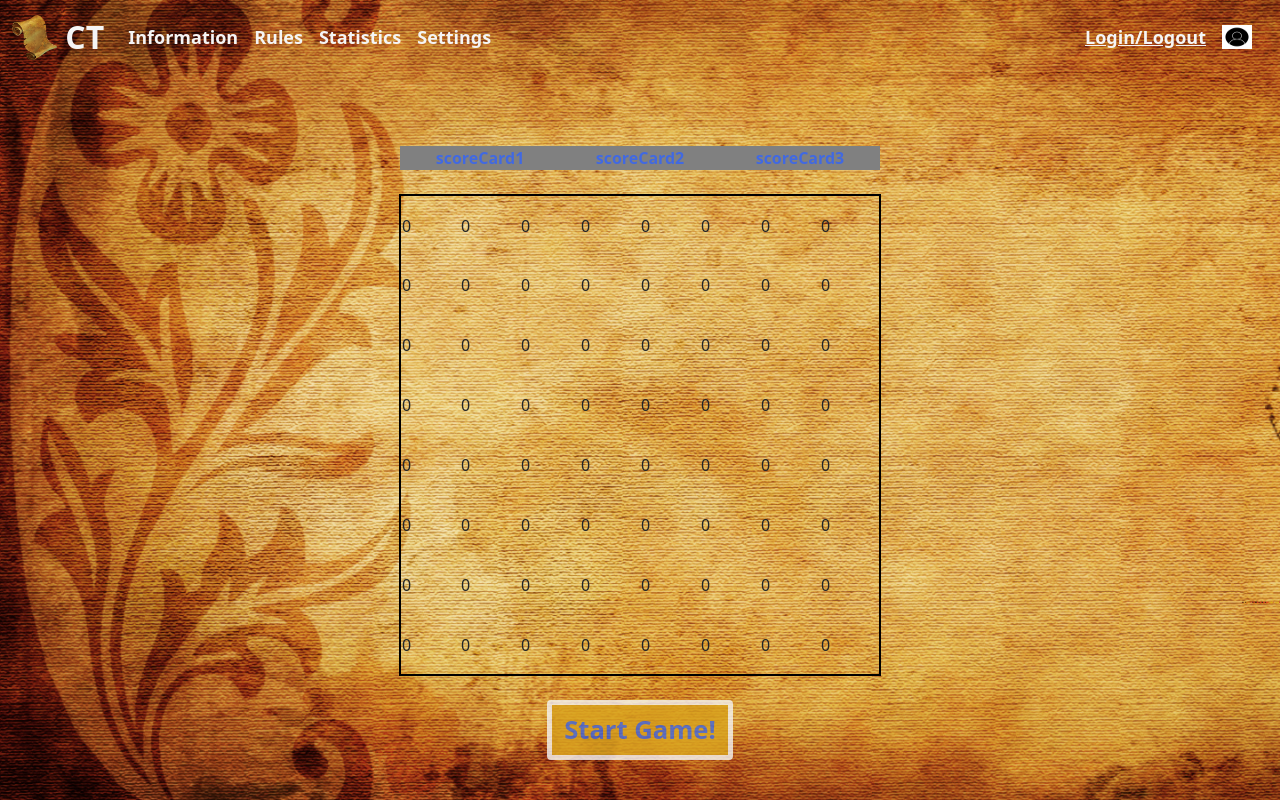
After one commit to jwyatt1999/CITS3403_Cartographers, a Flask app: page /game in a window 1280 px wide. The commit adds this page. Run offline with Flask 2, Linux system fonts and the light colour scheme.

Commit message:
Merge branch 'main' of https://github.com/jwyatt1999/CITS3403_Cartographers into main_page_css

```diff
--- a/cartographers/app.py
+++ b/cartographers/app.py
@@ -10,6 +10,10 @@ app.config['SECRET_KEY'] = 'mysecret'
 def main_page():
     return render_template("index.html")
 
+@app.route("/game")
+def game():
+    return render_template("game_page.html")
+
 @app.route("/rules")
 def rules():
     return render_template("rules.html")
--- a/game_logic.js
+++ b/cartographers/static/game_logic.js
@@ -89,6 +89,7 @@ document.onkeydown = function(e) {
  */
 function startGame() {
     document.getElementById("startButton").hidden=true;
+    document.getElementById("points_table").hidden=false;
     document.getElementById("gameOver").innerHTML = "";
 
     gameBoard = [
--- a/cartographers/static/style.css
+++ b/cartographers/static/style.css
@@ -1,3 +1,13 @@
+/* CSS for Background */
+body {
+    background-image: url("./images/main_bg.jpg");
+    background-size: cover;
+    background-repeat: no-repeat;
+    background-attachment: fixed;
+    opacity: 1;
+}
+
+/* CSS for index.html */
 .hero-text{
     text-align: center;
     position: absolute;
@@ -7,47 +17,10 @@
     color: royalblue;
 }
 
-.bgimage{
-    height: 100vh;
-    background: url("./images/main_bg.jpg");
-    background-size: cover;
-    position: relative;
-    opacity: 0.85;
-  }
-
 .hero-title {
     font-size: 8rem;
     font-size: 8vw;
 
-}
-
-.navbar-inner {
-    background: transparent;
-}
-
-.nav-link, .nav-item {
-    color: whitesmoke !important;
-    font-weight: bold;
-    font-size: large;
- }
-
- .navbar-brand {
-    color: whitesmoke !important;
-    font-weight: bold;
-    font-size: xx-large;
- }
-
- .information_scroll, .rule_scroll {
-    padding: 0;
-    display: block;
-    margin: 0 auto;
-    position: absolute;
-    top: 20%;
-    left: 50%;
-    transform: translate(-50%, -18%);
-    max-height: 100%;
-    max-width: 100%;
-    z-index: -1;
 }
 
 .info_paragraph, .rule_paragraph, .info_header, .rule_header {
@@ -93,3 +66,67 @@
     font-size: 25px;
     font-size: 1.25vw;
 }
+
+/* CSS for base.html */
+.navbar-inner {
+    background: transparent;
+}
+
+.nav-link, .nav-item {
+    color: whitesmoke !important;
+    font-weight: bold;
+    font-size: large;
+ }
+
+ .navbar-brand {
+    color: whitesmoke !important;
+    font-weight: bold;
+    font-size: xx-large;
+ }
+
+ .information_scroll, .rule_scroll {
+    padding: 0;
+    display: block;
+    margin: 0 auto;
+    position: absolute;
+    top: 20%;
+    left: 50%;
+    transform: translate(-50%, -18%);
+    max-height: 100%;
+    max-width: 100%;
+    z-index: -1;
+}
+
+/* This CSS will affect game_page.html */
+table {
+    border: 2px solid black;
+}
+
+td {
+    height: 60px;
+    width: 60px;
+}
+
+.btn_start {
+    opacity: 0.8;
+    background-color: goldenrod;
+    border-color: whitesmoke;
+    border-width: 5px;
+    color: royalblue;
+    font-weight: bold;
+    font-size: 30px;
+    font-size: 2vw;
+}
+
+.center {
+    display: flex;
+    justify-content: center;
+    align-items: center;
+  }
+
+ .scorecards_header, .point_table{
+    background-color: gray;
+    color: royalblue;
+    font-weight: bold;
+    width: 480px;
+}
--- a/cartographers/templates/base.html
+++ b/cartographers/templates/base.html
@@ -14,19 +14,20 @@
     <link rel="stylesheet" href="./static/style.css">
 
     <!-- JS -->
-    <script src="page_logic.js"></script>
+    <script src="./static/game_logic.js"></script>
+    <script src="./static/score_cards.js"></script>
     <script src="https://cdn.jsdelivr.net/npm/bootstrap@5.1.3/dist/js/bootstrap.bundle.min.js" integrity="sha384-ka7Sk0Gln4gmtz2MlQnikT1wXgYsOg+OMhuP+IlRH9sENBO0LRn5q+8nbTov4+1p" crossorigin="anonymous"></script>
 </head>
 
 <body>
 
-    <nav class="navbar navbar-expand-lg fixed-top">
+    <nav class="navbar navbar-expand-lg">
         <div class="container-fluid">
 
             <!--Cartographers branding and initials on top left of page-->
             <a class="navbar-brand" href="/">
                 <!--Source: https://www.pinterest.es/pin/296463587957508615/-->
-                <img src="./images/scroll_icon_mainpage.png" alt="" width="45" height="45" class="d-inline-block align-text-top">
+                <img src="{{url_for('static', filename = 'images/scroll_icon_mainpage.png')}}" alt="" width="45" height="45" class="d-inline-block align-text-top">
                 CT
             </a>
 
@@ -63,7 +64,7 @@
 
             <!--Profile Button-->
             <a class="nav-link" href="./profile_page.html">
-                <img src="./images/1_ksb_64_generated.jpg" alt="profile icon" width="30" height="24" class="d-inline-block align-text-top">
+                <img src="{{url_for('static', filename = 'images/1_ksb_64_generated.jpg')}}" alt="profile icon" width="30" height="24" class="d-inline-block align-text-top">
             </a>
 
 
--- /dev/null
+++ b/cartographers/templates/game_page.html
@@ -0,0 +1,77 @@
+{% extends "base.html" %}
+
+{% block content %}
+
+    <br><br><br>
+
+    <div class="container scorecards_header">
+        <div class="row justify-content-md-center" style="text-align:center">
+            <div class="col col-md-4" id="scoreCard1">scoreCard1</div>
+            <div class="col col-md-4" id="scoreCard2">scoreCard2</div>
+            <div class="col col-md-4" id="scoreCard3">scoreCard3</div>
+        </div>
+        <div class="row justify-content-md-center" style="text-align:center">
+            <div class="col col-md-4" id="cardsRemaining1"></div>
+            <div class="col col-md-4" id="cardsRemaining2"></div>
+            <div class="col col-md-4" id="cardsRemaining3"></div>
+        </div>
+    </div>
+    <br>
+
+    <table class="board" style="margin-left:auto;margin-right:auto;">
+        <tr id="boardRow0">
+            <td>0</td><td>0</td><td>0</td><td>0</td><td>0</td><td>0</td><td>0</td><td>0</td>
+        </tr>
+        <tr id="boardRow1">
+            <td>0</td><td>0</td><td>0</td><td>0</td><td>0</td><td>0</td><td>0</td><td>0</td>
+        </tr>
+        <tr id="boardRow2">
+            <td>0</td><td>0</td><td>0</td><td>0</td><td>0</td><td>0</td><td>0</td><td>0</td>
+        </tr>
+        <tr id="boardRow3">
+            <td>0</td><td>0</td><td>0</td><td>0</td><td>0</td><td>0</td><td>0</td><td>0</td>
+        </tr>
+        <tr id="boardRow4">
+            <td>0</td><td>0</td><td>0</td><td>0</td><td>0</td><td>0</td><td>0</td><td>0</td>
+        </tr>
+        <tr id="boardRow5">
+            <td>0</td><td>0</td><td>0</td><td>0</td><td>0</td><td>0</td><td>0</td><td>0</td>
+        </tr>
+        <tr id="boardRow6">
+            <td>0</td><td>0</td><td>0</td><td>0</td><td>0</td><td>0</td><td>0</td><td>0</td>
+        </tr>
+        <tr id="boardRow7">
+            <td>0</td><td>0</td><td>0</td><td>0</td><td>0</td><td>0</td><td>0</td><td>0</td>
+        </tr>
+    </table>
+    <br>
+
+    <div class="container">
+        <div class="center">
+            <button id="startButton" class="btn btn-primary btn_start" type="submit" onclick="startGame();">Start Game!</button>
+        </div>
+    </div>
+    <div class="container">
+        <div class="center">
+            <table hidden class="point_table" id="points_table">
+                <tr>
+                    <td id="playerPoints">Points: 0</td>
+                    <td id="playerCoins">Coins: 0</td>
+                    <td id="pieceCoin">You will gain a coin from this piece:</td>
+                </tr>
+                <!-- <tr>
+                    <td id="playerCoins">Coins: 0</td>
+                </tr>
+                <tr>
+                    <td id="pieceCoin">You will gain a coin from this piece:</td>
+                </tr> -->
+            </table>
+        </div>
+    </div>
+
+    <br>
+    <div>
+        <p id="gameOver" style="text-align:center"></p>
+    </div>
+
+{% endblock %}
```
Also changed, not shown: cartographers/templates/index.html (+4 -4 lines), cartographers/templates/profile_page.html (added, +7 -0 lines), cartographers/static/score_cards.js (renamed from score_cards.js).
